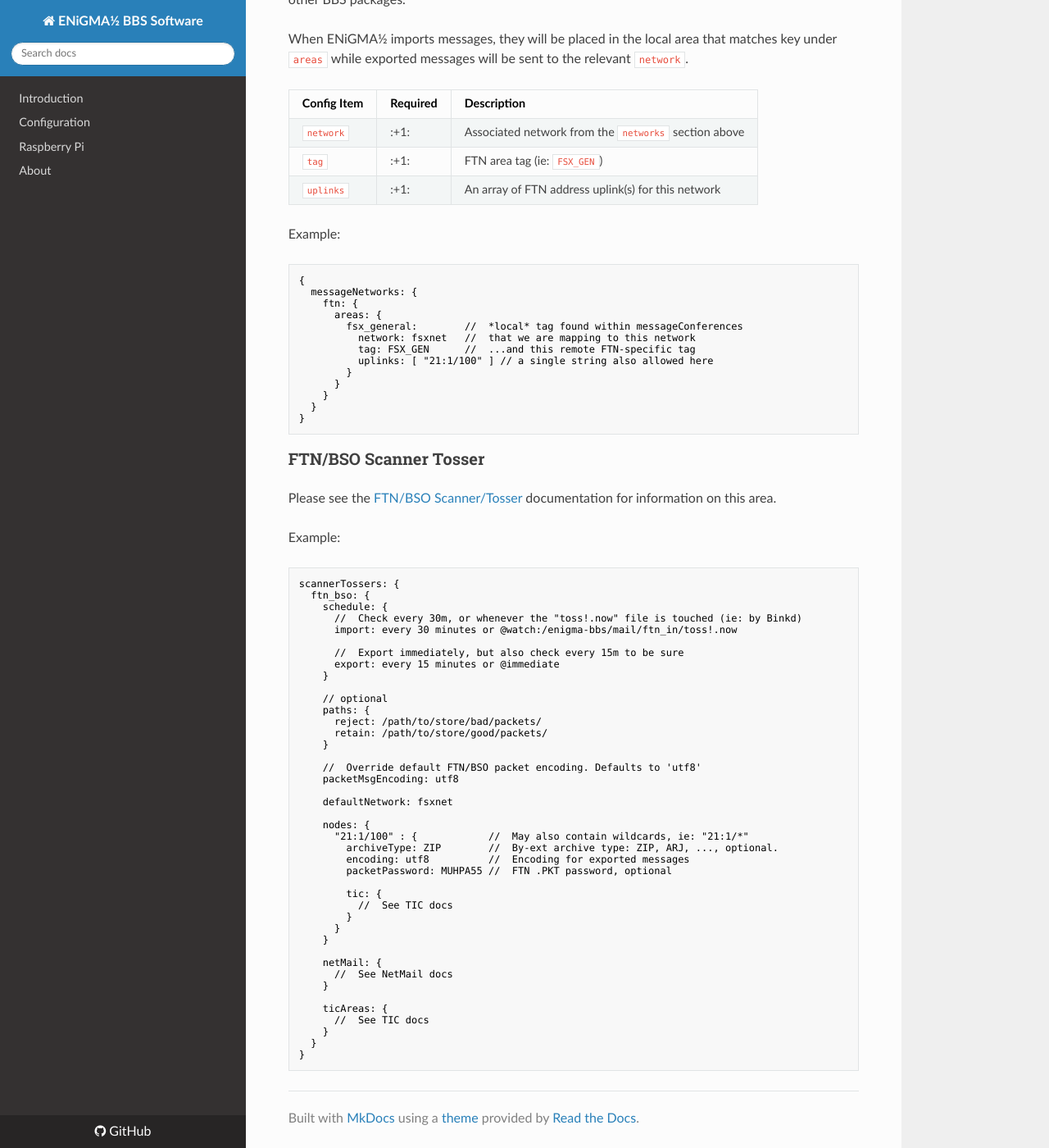
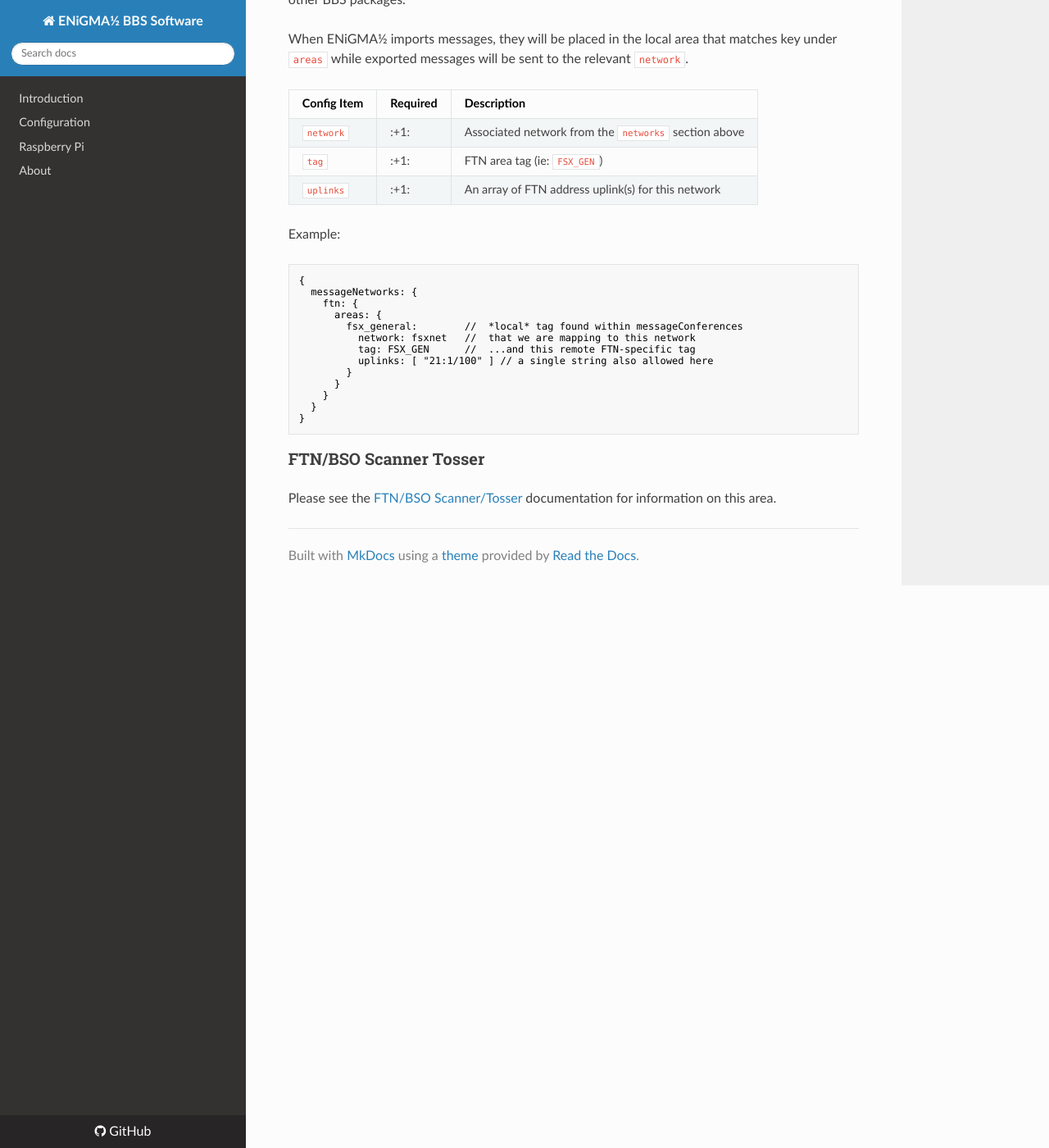
Before and after one commit to NuSkooler/enigma-bbs, an MkDocs documentation site: the page built from docs/messageareas/message-networks.md, in a window 1280 px wide and 1400 px high, scrolled down 1096 px. Shown: the whole window at 82% size. Built offline with MkDocs 1.6.1, drawn with Linux system fonts in a browser that asks for light colours; nearby versions of some CDN libraries; old or Windows-style settings are respelled for this version of MkDocs.

Commit message:
Del dupe config example

````diff
--- a/docs/messageareas/message-networks.md
+++ b/docs/messageareas/message-networks.md
@@ -66,49 +66,3 @@ Example:
 
 ### FTN/BSO Scanner Tosser
 Please see the [FTN/BSO Scanner/Tosser](bso-import-export.md) documentation for information on this area.
-
-Example:
-```hjson
-scannerTossers: {
-  ftn_bso: {
-    schedule: {
-      //  Check every 30m, or whenever the "toss!.now" file is touched (ie: by Binkd)
-      import: every 30 minutes or @watch:/enigma-bbs/mail/ftn_in/toss!.now
-
-      //  Export immediately, but also check every 15m to be sure
-      export: every 15 minutes or @immediate
-    }
-
-    // optional
-    paths: {
-      reject: /path/to/store/bad/packets/
-      retain: /path/to/store/good/packets/
-    }
-
-    //  Override default FTN/BSO packet encoding. Defaults to 'utf8'
-    packetMsgEncoding: utf8
-
-    defaultNetwork: fsxnet
-
-    nodes: {
-      "21:1/100" : {            //  May also contain wildcards, ie: "21:1/*"
-        archiveType: ZIP        //  By-ext archive type: ZIP, ARJ, ..., optional.
-        encoding: utf8          //  Encoding for exported messages
-        packetPassword: MUHPA55 //  FTN .PKT password, optional
-
-        tic: {
-          //  See TIC docs
-        }
-      }
-    }
-
-    netMail: {
-      //  See NetMail docs
-    }
-
-    ticAreas: {
-      //  See TIC docs
-    }
-  }
-}
-```
````
